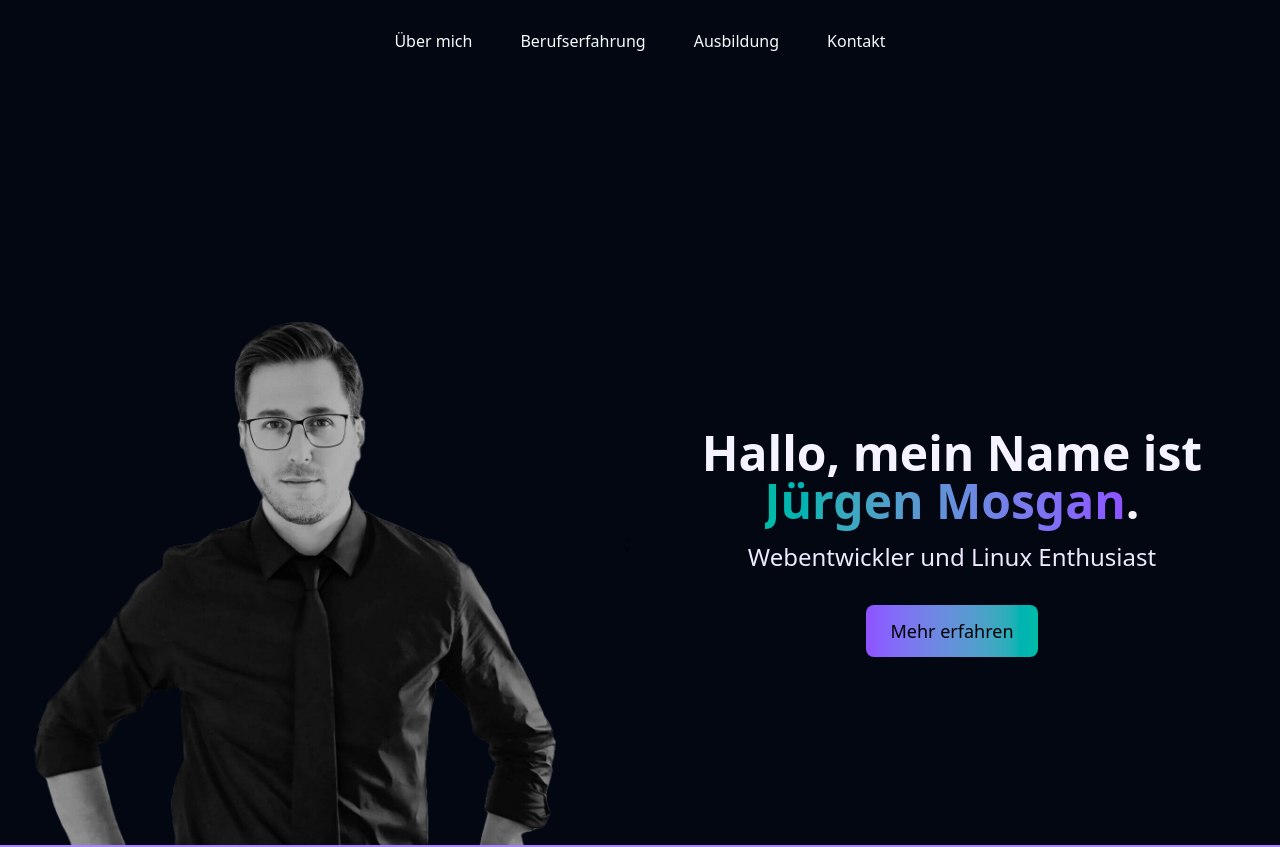
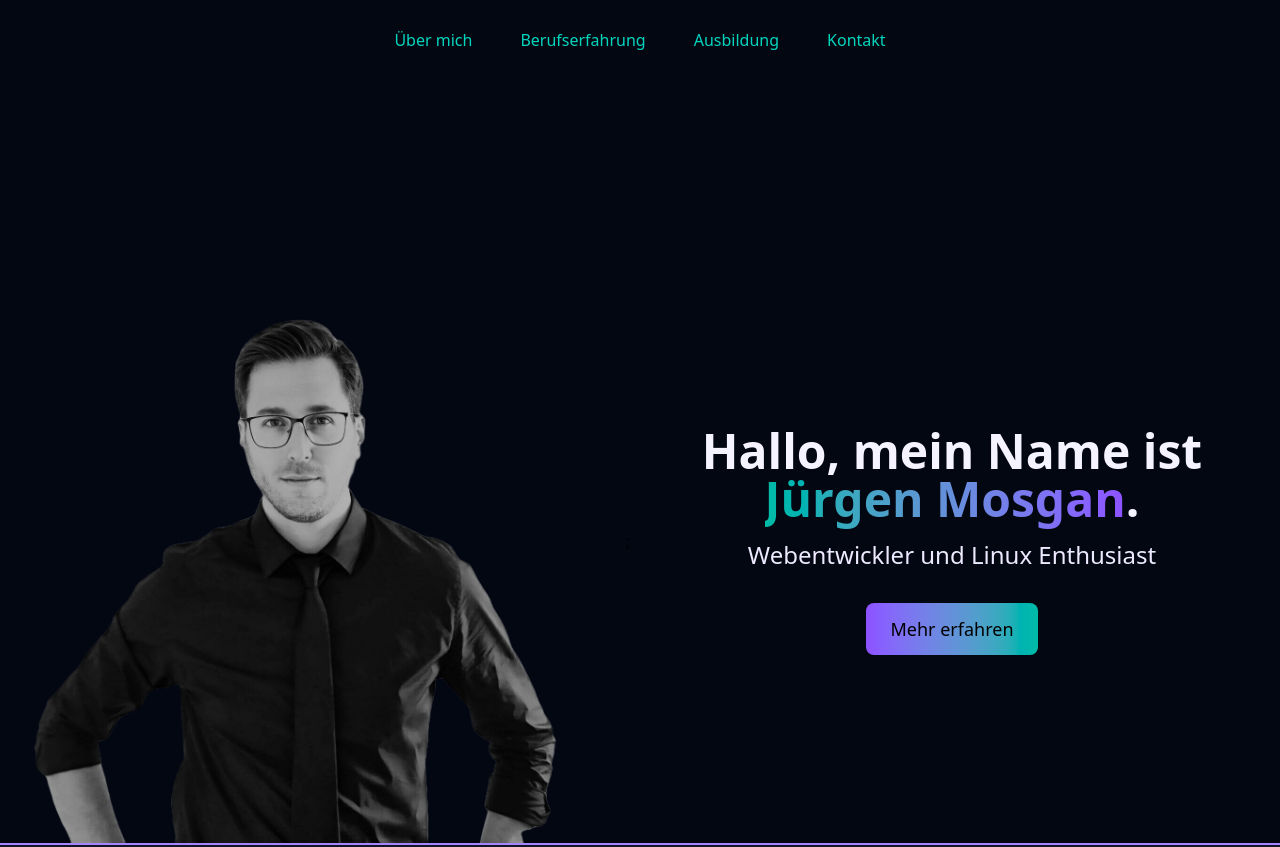
Before and after one commit to juergenrose/juergenrose.github.io, a React (Vite) app: page / in a window 1280 px wide. Shown: the top 847 px of the page. Built offline with nearby package versions, Linux system fonts and the light colour scheme.

Commit message:
changed styling for navbar links and footer links

```diff
--- a/index.css
+++ b/index.css
@@ -17,9 +17,7 @@ body {
   @apply md:flex gap-4 hidden justify-center mx-auto md:flex-row md:gap-6;
 }
 .nav-link {
-  @apply font-medium text-teal-50 border border-r-0 border-l-0 border-gray-950
-         hover:border-b-teal-600 hover:border-t-violet-600 hover:text-gray-100
-         cursor-pointer py-1 px-3 transition-all ease-in-out duration-700;
+  @apply font-medium text-teal-400 hover:underline hover:underline-offset-8 hover:decoration-2 hover:text-violet-400 cursor-pointer py-1 px-3 transition-all ease-in-out duration-300;
 }
 
 /* Mobile Menu Modal */
@@ -94,14 +92,14 @@ body {
   @apply flex gap-5;
 }
 .footer-link {
-  @apply bg-gradient-to-r from-teal-500 to-violet-500 bg-clip-text font-medium text-transparent mb-4 py-1 px-3 hover:from-violet-500 hover:to-teal-500 border hover:border-b-teal-600 hover:border-t-violet-600 transition ease-in-out duration-700;
+  @apply text-violet-400 font-medium text-transparent mb-4 py-1 px-3 hover:underline hover:underline-offset-8 hover:decoration-2 hover:text-teal-400 transition ease-in-out duration-300;
 }
 .footer-paragraph-font {
   @apply text-violet-100 text-xs;
 }
 /*Imprint & DataPrivacy*/
 .home-btn {
-  @apply flex gap-2 font-medium bg-gradient-to-r from-violet-500 to-teal-500 py-2 px-3 rounded-lg  hover:from-teal-400 hover:to-violet-400 hover:shadow-md hover:shadow-indigo-600 mt-4 hover:scale-105 cursor-pointer transition ease-in-out duration-300;
+  @apply flex gap-2 font-medium bg-gradient-to-r from-violet-500 to-teal-500 py-2 px-3 rounded-lg  hover:from-teal-400 hover:to-violet-400 hover:shadow-md hover:shadow-indigo-600 mt-4 cursor-pointer transition ease-in-out duration-300;
 }
 .imprint-heading,
 .privacy-heading {
```
